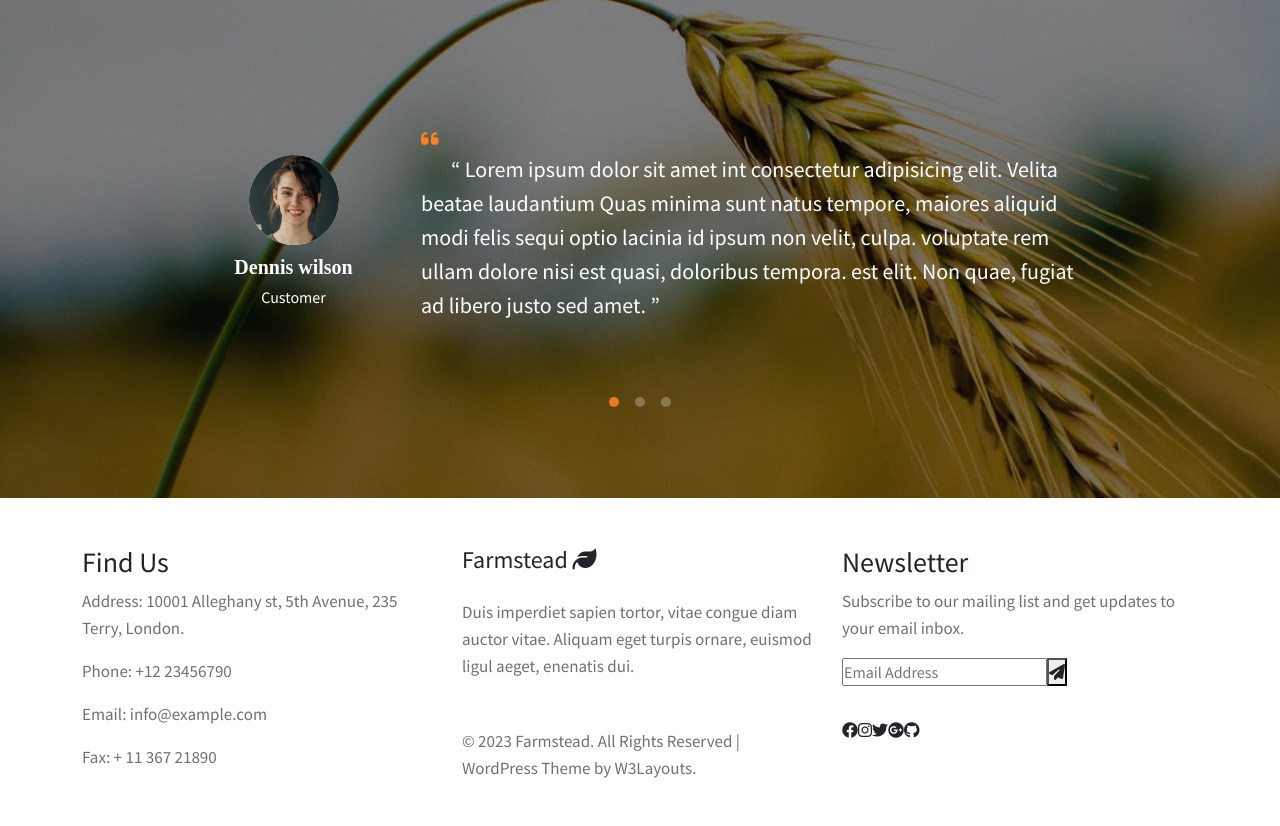
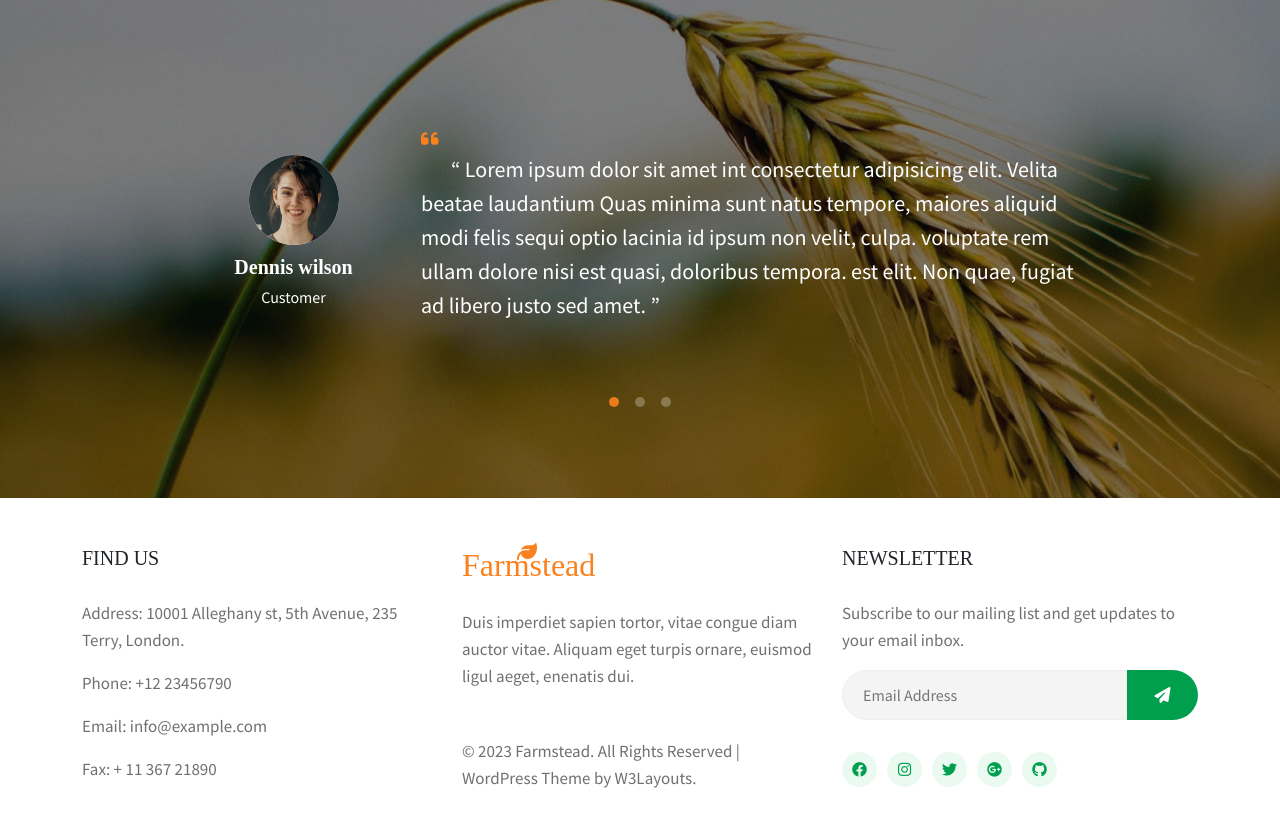
Before and after one commit to tuyettdung/Farmstead--Trung-Hieu---Tuyet-Dung, a plain HTML site: page index.html in a window 1280 px wide. Shown: the part 1240-2066 px from the top of the page. Drawn offline with nearby package versions, Linux system fonts and the light colour scheme; a web font is replaced by a local one.

Commit message:
footer-finish

```diff
--- a/css/style.css
+++ b/css/style.css
@@ -2,8 +2,7 @@
   margin: 0;
   padding: 0;
   box-sizing: border-box;
-  font-family: 'Source Sans Pro', sans-serif;
-
+  font-family: "Source Sans Pro", sans-serif;
 }
 
 :root {
@@ -34,12 +33,14 @@ li {
   list-style: none;
 }
 
-a,button {
+a,
+button {
   text-decoration: none;
   color: unset;
 }
 
-a:hover,button:hover{
+a:hover,
+button:hover {
   text-decoration: none;
   color: unset;
   background-color: unset;
@@ -50,19 +51,18 @@ div {
 }
 
 .small-title {
-  font-family: 'Volkhov', serif;
+  font-family: "Volkhov", serif;
   color: var(--primary-color);
   font-size: 22px;
 }
 
 .title {
-  font-family: 'Volkhov', serif;
+  font-family: "Volkhov", serif;
   font-size: 40px;
   line-height: 50px;
   font-weight: 600;
   color: var(--heading-color);
 }
-
 
 p {
   margin: 0;
@@ -83,8 +83,8 @@ p {
   margin-top: 30px;
 }
 
-.list-item:hover h4{
-  color: var(--secondary-color) ;
+.list-item:hover h4 {
+  color: var(--secondary-color);
   transition: 0.3s ease-in-out;
 }
 
@@ -108,7 +108,6 @@ p {
 .item-left img {
   width: 100%;
   height: auto;
-
 }
 
 .item-right {
@@ -116,11 +115,10 @@ p {
 }
 
 .item-right h4 {
-  font-family: 'Volkhov', serif;
+  font-family: "Volkhov", serif;
   font-size: 22px;
   font-weight: 600;
   line-height: 25px;
-
 }
 
 .item-right p {
@@ -132,7 +130,7 @@ p {
   padding: 0;
 }
 
-.btn-gallery{
+.btn-gallery {
   padding: 12px 30px;
   font-size: 16px;
   line-height: 26px;
@@ -142,7 +140,7 @@ p {
   text-transform: uppercase;
   border: none;
   border-radius: 30px;
-    transition: all .25s ease-in-out;
+  transition: all 0.25s ease-in-out;
 }
 
 .btn-gallery:hover {
@@ -155,20 +153,24 @@ p {
 }
 
 .gallery-overlay figure::before {
-  content: '';
+  content: "";
   position: absolute;
   top: 0;
   left: -75%;
   display: block;
   width: 50%;
   height: 100%;
-  background: linear-gradient(to right, rgba(255, 255, 255, 0) 0%, rgba(255, 255, 255, .3) 100%);
+  background: linear-gradient(
+    to right,
+    rgba(255, 255, 255, 0) 0%,
+    rgba(255, 255, 255, 0.3) 100%
+  );
   transform: skewX(-17deg);
   z-index: 2;
 }
 
 .gallery-overlay figure:hover::before {
-  animation: shine .95s;
+  animation: shine 0.95s;
 }
 
 .gallery-overlay .gallery-text {
@@ -176,14 +178,13 @@ p {
   left: 0;
   right: 0;
   bottom: 0;
-  font-family: 'Volkhov', serif;
+  font-family: "Volkhov", serif;
   font-weight: bold;
   color: #fff;
   background: rgb(255 255 255 / 27%);
   text-align: center;
   margin: 20px;
   padding: 6px;
-
 }
 @media screen and (max-width: 768px) {
   .gallery-overlay h3 {
@@ -198,7 +199,6 @@ p {
     margin-bottom: 1em;
   }
 }
-
 
 /* clients */
 .clients {
@@ -237,7 +237,7 @@ p {
 }
 
 .testi-left h3 {
-  font-family: 'Volkhov', serif;
+  font-family: "Volkhov", serif;
   font-size: 20px;
   font-weight: 600;
   color: #fff;
@@ -248,7 +248,6 @@ p {
   font-size: 16px;
   color: #fff;
 }
-
 
 .testi-right span {
   font-size: 20px;
@@ -265,7 +264,6 @@ p {
   display: block;
 }
 
-
 .owl-dot span {
   background: rgba(255, 255, 255, 0.3) !important;
   border-radius: 50% !important;
@@ -276,44 +274,101 @@ p {
   background: var(--primary-color) !important;
 }
 
-@media screen and (max-width:768px) {
-  .testimonial-content .testimonial .testi-right{
+@media screen and (max-width: 768px) {
+  .testimonial-content .testimonial .testi-right {
     text-align: center;
-
   }
   .testimonial-content .testimonial .testi-right q {
     font-size: 22px;
   }
-
 }
 
-@media screen and (max-width:598px) {
+@media screen and (max-width: 598px) {
   .testimonial-content .testimonial .testi-right q {
     font-size: 16px;
   }
 }
 
-
-
-
-
-
-
-
-
-
-
-
-
-
 /* footer */
 
+.footer-item h3 {
+  font-family: "Volkhov", serif;
+  font-size: 20px;
+  text-transform: uppercase;
+  margin-bottom: 30px;
+}
 
+.footer-item .footer-logo {
+  font-family: "Volkhov", serif;
+  font-size: 32px;
+  color: var(--primary-color);
+  position: relative;
+  transition: all 0.5s;
+}
 
+.footer-item .footer-logo:hover {
+  color: var(--heading-color);
+}
 
+.footer-item .footer-logo i {
+  position: absolute;
+  top: -5px;
+  left: 55px;
+  font-size: 20px;
+}
 
+.footer-subcribe input {
+  padding: 12px 20px;
+  width: 80%;
+  font-size: 16px;
+  color: var(--font-color);
+  background: var(--bg-grey);
+  border: 1px solid #eee;
+  border-radius: 30px 0px 0px 30px;
+  outline: none;
+}
 
+.footer-subcribe .form-sub button {
+  padding: 12px 12px;
+  width: 20%;
+  font-size: 16px;
+  color: #fff;
+  background: var(--secondary-color);
+  border-radius: 0px 30px 30px 0px;
+  border: none;
+  outline: none;
+  cursor: pointer;
+}
 
+.footer-subcribe .form-sub button:hover {
+  opacity: .8;
+}
+
+.footer-social li{
+  margin-right: 10px;
+}
+.footer-social li a {
+  display: inline-block;
+  text-align: center;
+
+  width: 35px;
+  height: 35px;
+  color: var(--secondary-color);
+  background: rgb(10 191 83 / 8%);
+  border-radius: 50%;
+  transition: all 0.3s;
+}
+
+.footer-social li a span {
+  font-size: 15px;
+  line-height: 35px;
+}
+
+.footer-social li a:hover {
+  color: var(--primary-color);
+    background: rgb(255 201 69 / 19%);
+    box-shadow: 0px 4px 7px 0px rgb(10 10 10 / 24%);
+}
 
 
 @keyframes shine {
--- a/index.html
+++ b/index.html
@@ -348,10 +348,10 @@
   <footer>
     <div class="container py-5">
       <div class="row footer-content">
-        <div class="col-lg-4 pl-lg-5 footer-contact">
+        <div class="col-lg-4 pl-lg-5 footer-item footer-contact">
           <h3>Find Us</h3>
-          <div>
-            <p>
+          <div >
+            <p class="mt-4">
               Address: 10001 Alleghany st, 5th Avenue, 235 Terry, London.
             </p>
             <p class="mt-3">
@@ -368,13 +368,14 @@
             </p>
           </div>
         </div>
-        <div class="col-lg-4 mt-lg-0 mt-5">
-          <h4 class="">
-            <a href="#">
+        <div class="col-lg-4 mt-lg-0 mt-5 order-lg-1 order-3 footer-item">
+          <h4>
+            <a href="#" class="footer-logo">
               Farmstead
               <i class="fa fa-leaf"></i>
             </a>
           </h4>
+
           <p class="mt-4">
             Duis imperdiet sapien tortor, vitae congue diam auctor vitae. Aliquam
               eget turpis ornare, euismod ligul aeget, enenatis dui.
@@ -385,7 +386,7 @@
             <a href="#">W3Layouts.</a>
           </p>
         </div>
-        <div class="col-lg-4">
+        <div class="col-lg-4 mt-lg-0 mt-5 order-lg-3 order-1 footer-item">
           <h3>Newsletter</h3>
           <div class="footer-subcribe">
             <p>Subscribe to our mailing list and get updates to your email inbox.</p>
```
Lines whose indentation alone changed are shown as unchanged.
